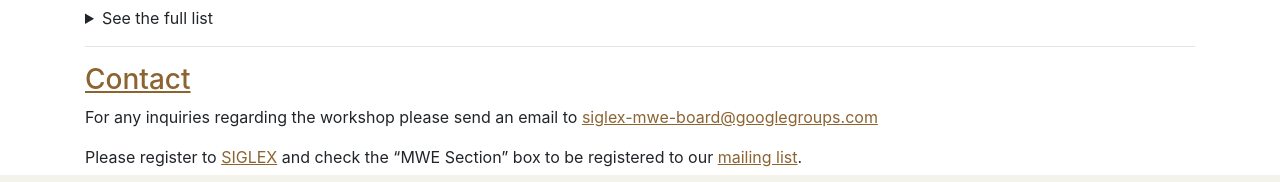
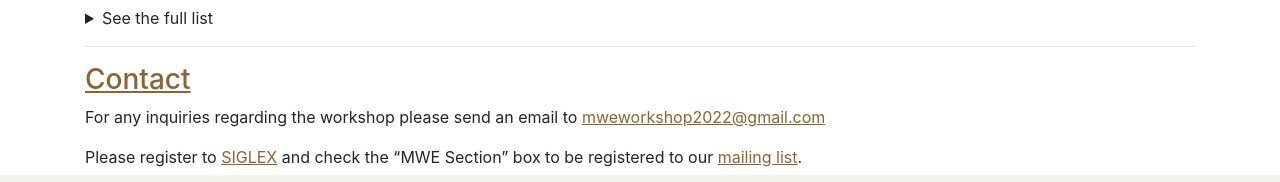
Before and after one commit to multiword/multiword.github.io, a Jekyll site: the page built from mwe2022/index.md, in a window 1280 px wide and 900 px high, scrolled down 1853 px. Shown: the part 715-897 px from the top of the window. Built offline with Jekyll 4.4.1, drawn with Linux system fonts in a browser that asks for light colours; comment, search, counter and statistics services are not loaded.

Commit message:
Contact updated

```diff
--- a/mwe2022/index.md
+++ b/mwe2022/index.md
@@ -161,6 +161,6 @@ The workshop will invite two types of submissions:
 
 ### <a name="contact"> Contact </a>
 
-For any inquiries regarding the workshop please send an email to [siglex-mwe-board@googlegroups.com ](siglex-mwe-board@googlegroups.com )
+For any inquiries regarding the workshop please send an email to [mweworkshop2022@gmail.com ](mweworkshop2022@gmail.com )
 
 Please register to [SIGLEX](../organization/members) and check the "MWE Section" box to be registered to our [mailing list](../mailinglist).
```
